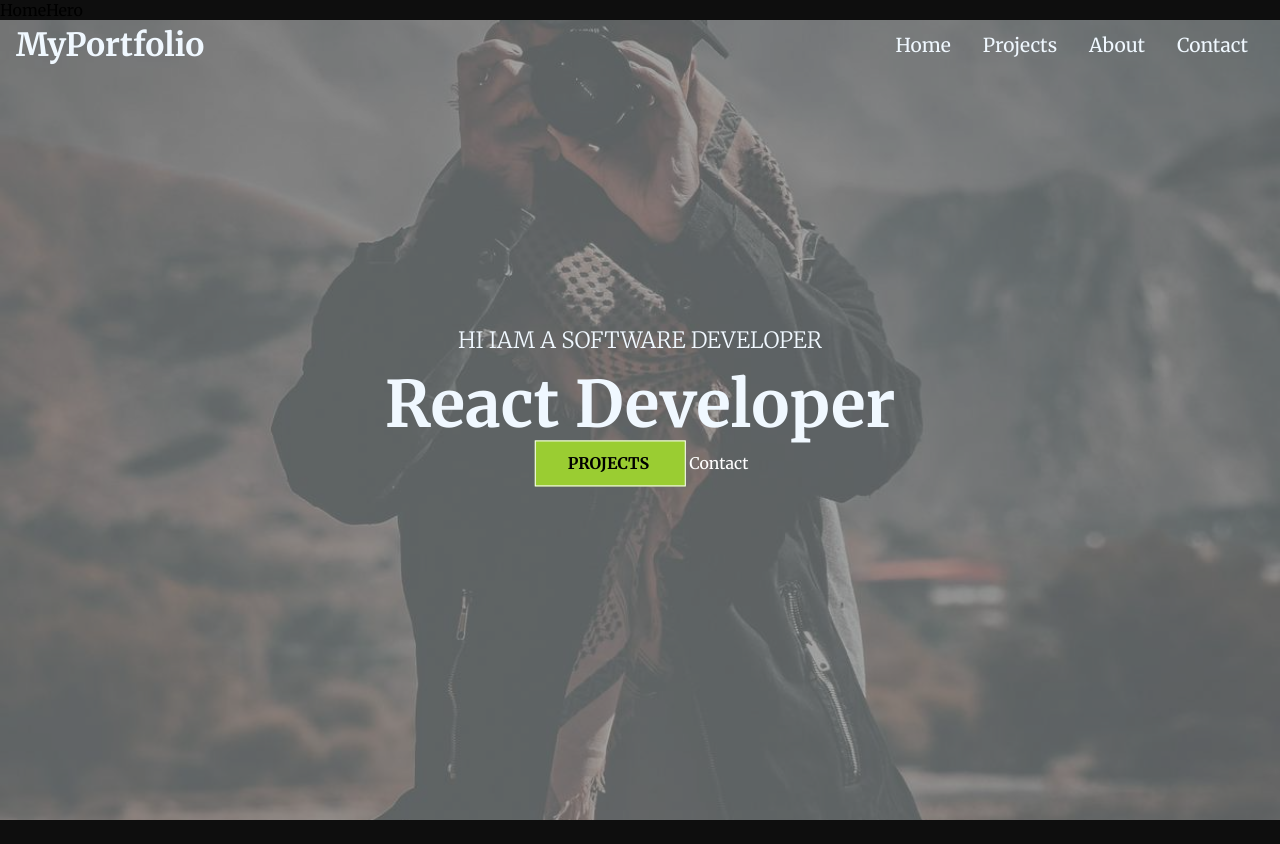
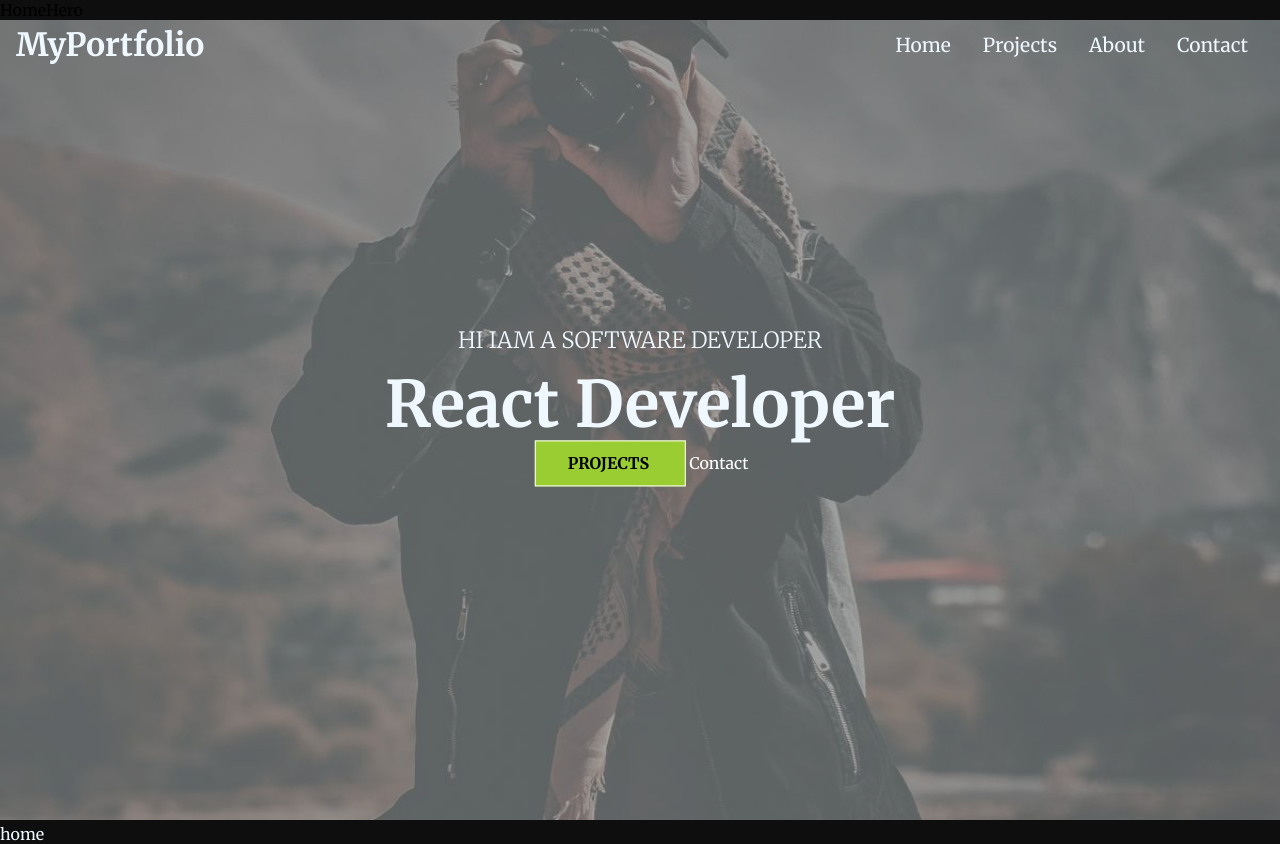
Before and after one commit to Thanushan1523/PORTFOLIO-REACT-CODECURLIEWITHCU, a React (Create React App) app: page / in a window 1280 px wide. Built offline with nearby package versions, Linux system fonts and the light colour scheme.

Commit message:
developing footer section -vedio-5

```diff
--- /dev/null
+++ b/src/components/Footer.jsx
@@ -0,0 +1,24 @@
+import React from 'react'
+
+import "./FooterStyles.css";
+// import { FaHome } from "react-icons/fa";
+import { FaUser } from "react-icons/fa";
+
+
+
+
+const Footer = () => {
+  return (
+    <div className="footer">
+        <div className="footer-container">
+            <div className="left">
+            <FaUser size={20} style={{ color: "#fff", marginRight: "2rem" }} />
+          <p>home</p>
+            </div>
+            <div className="right"></div>
+        </div>
+    </div>
+  )
+}
+
+export default Footer;
--- a/src/routes/Home.jsx
+++ b/src/routes/Home.jsx
@@ -1,12 +1,13 @@
 import React from 'react'
 import NavBar from '../components/NavBar'
 import HomeHero from '../components/HomeHero'
-
+import Footer from '../components/Footer'
 const Home = () => {
   return (
     <div>
       <NavBar/>
       <HomeHero/>
+      <Footer/>
     </div>
   )
 }
```
Also changed, not shown: src/components/FooterStyles.css (added).
